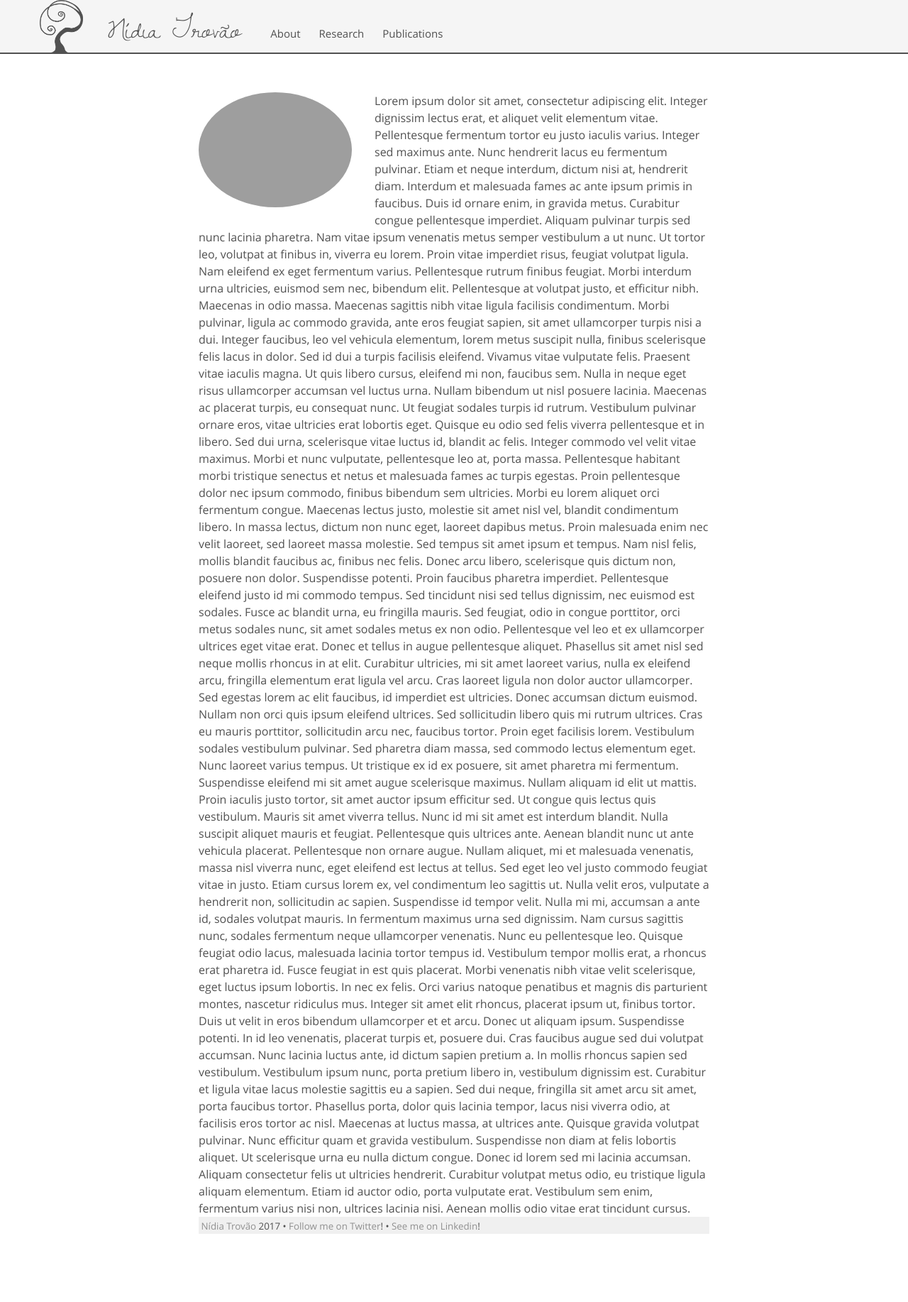
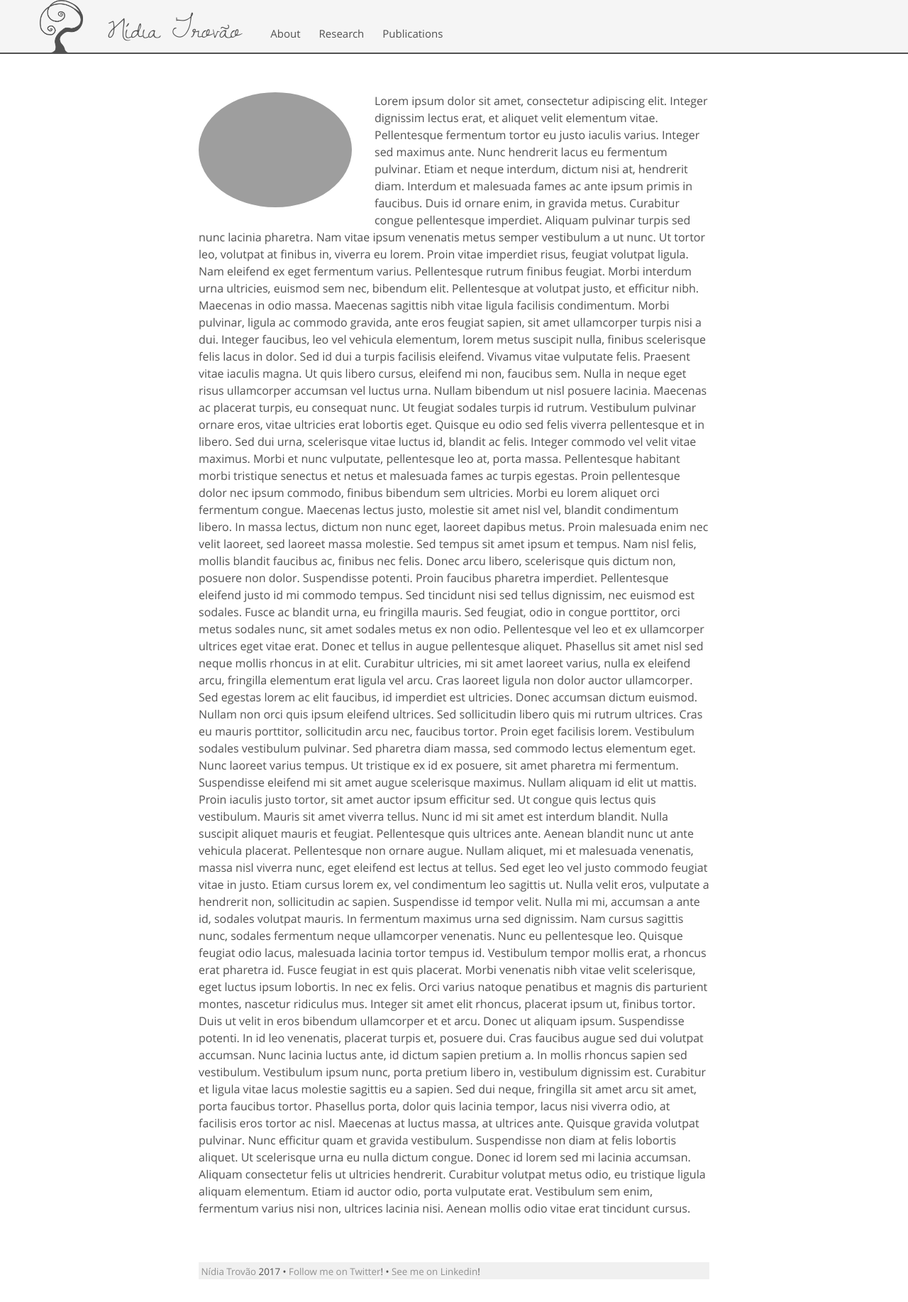
Before and after one commit to nidiatrovao/nidiatrovao.github.io, a Jekyll site: the page built from index.html, in a window 1280 px wide. Shown: the whole page at 71% size. Built offline with Jekyll 4.4.1, drawn with Linux system fonts in a browser that asks for light colours; before the commit the page ends 1770 px from its top, so only the background shows below that.

Commit message:
Update index.html

```diff
--- a/index.html
+++ b/index.html
@@ -3,7 +3,7 @@
 title: Home
 ---
 
-<div><img src="{{ site.baseurl }}/public/me.png" alt="Nídia Trovão" style="border-radius: 50%;">
+<div class="page"><img src="{{ site.baseurl }}/public/me.png" alt="Nídia Trovão" style="border-radius: 50%;">
 
 Lorem ipsum dolor sit amet, consectetur adipiscing elit. Integer dignissim lectus erat, et aliquet velit elementum vitae. Pellentesque fermentum tortor eu justo iaculis varius. Integer sed maximus ante. Nunc hendrerit lacus eu fermentum pulvinar. Etiam et neque interdum, dictum nisi at, hendrerit diam. Interdum et malesuada fames ac ante ipsum primis in faucibus. Duis id ornare enim, in gravida metus. Curabitur congue pellentesque imperdiet. Aliquam pulvinar turpis sed nunc lacinia pharetra. Nam vitae ipsum venenatis metus semper vestibulum a ut nunc. Ut tortor leo, volutpat at finibus in, viverra eu lorem. Proin vitae imperdiet risus, feugiat volutpat ligula. Nam eleifend ex eget fermentum varius. Pellentesque rutrum finibus feugiat.
 
```
